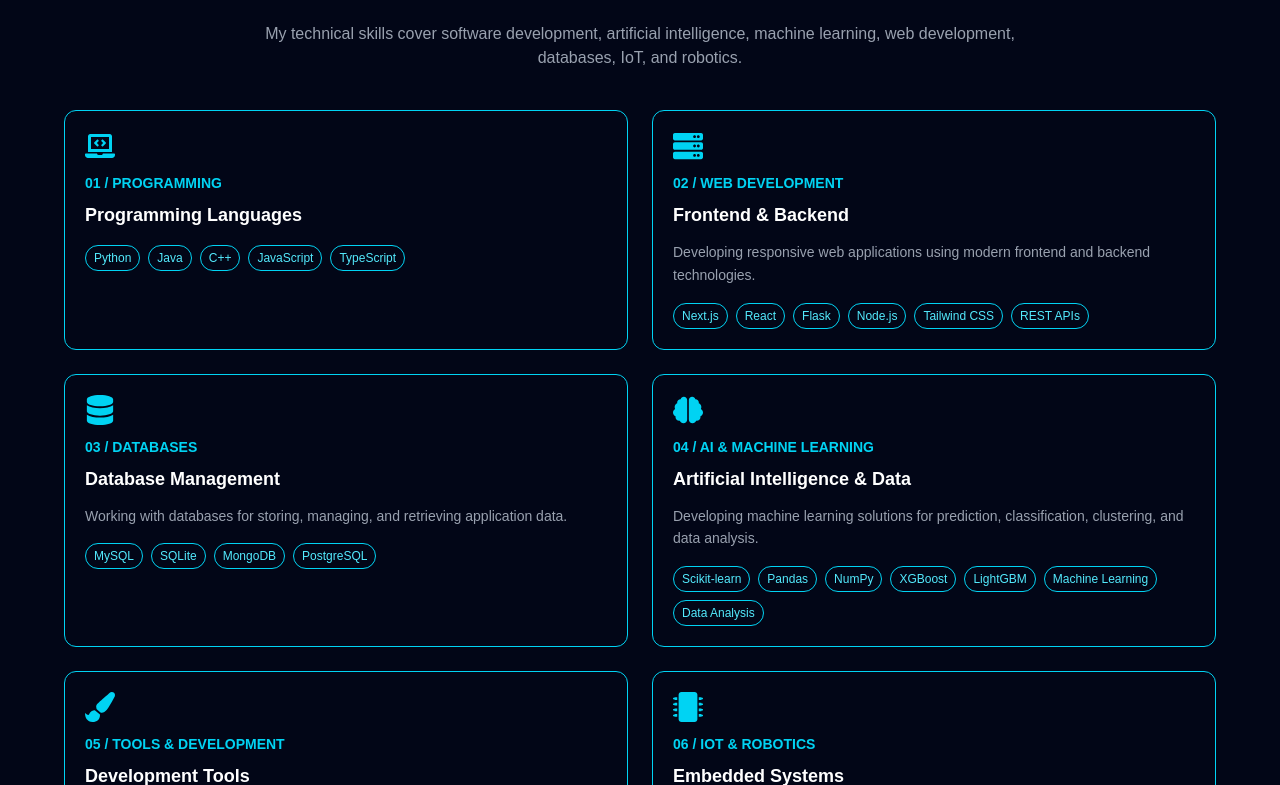
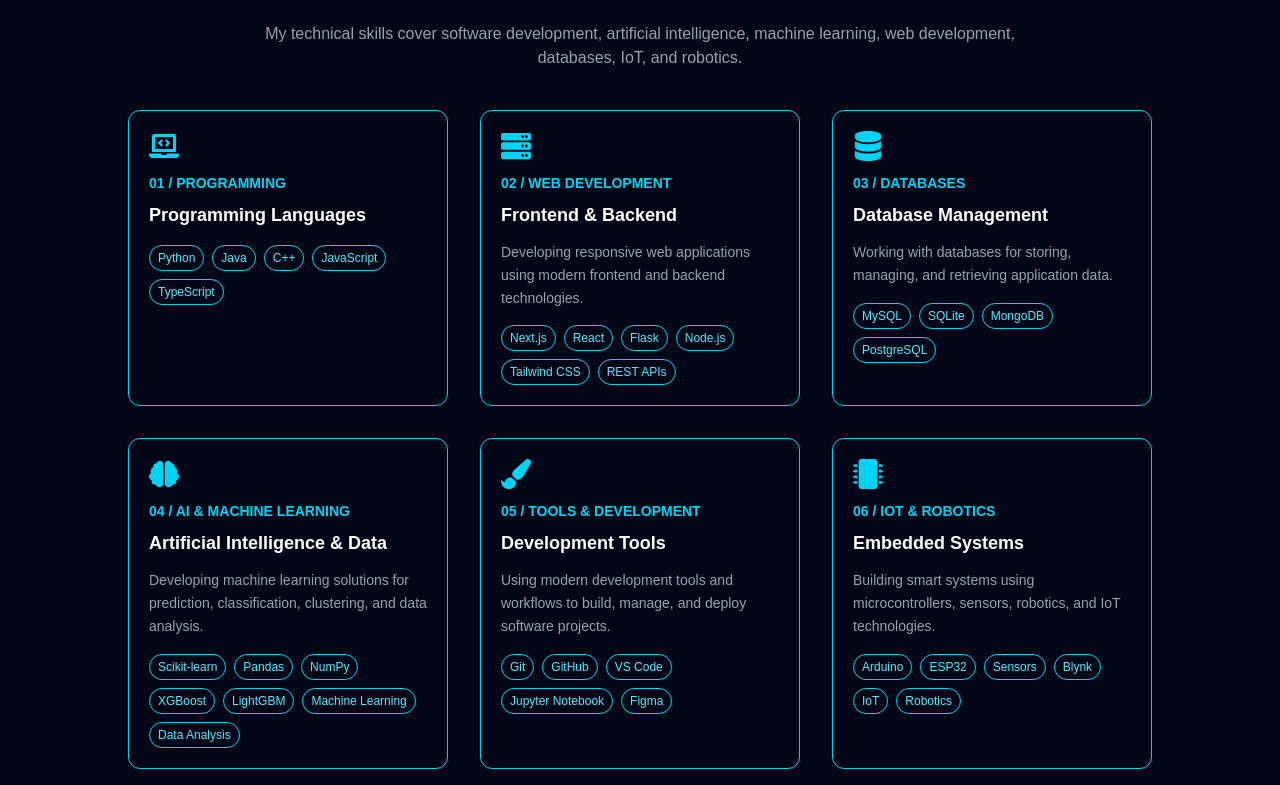
Before and after one commit to Sayuminahettiarachchi/my-portfolio, a Next.js app: page / in a window 1280 px wide. Shown: the part 1695-2480 px from the top of the page. Built offline with nearby package versions, Linux system fonts and the light colour scheme.

Commit message:
Update portfolio section colors

```diff
--- a/components/about/About.tsx
+++ b/components/about/About.tsx
@@ -4,7 +4,7 @@
     <section
       id="about"
       className="
-        bg-[#020617]
+       bg-[#070d1a]
         text-white
         px-6
         py-20
--- a/components/certifications/Certifications.tsx
+++ b/components/certifications/Certifications.tsx
@@ -52,7 +52,7 @@
   return (
     <section
       id="certifications"
-      className="bg-[#020617] text-white px-6 pt-16 pb-8"
+     className="bg-[#070d1a] text-white px-6 pt-16 pb-8"
     >
       <h2 className="text-4xl font-bold text-center">
         MY <span className="text-cyan-400">CERTIFICATIONS</span>
--- a/components/contact/Contact.tsx
+++ b/components/contact/Contact.tsx
@@ -4,7 +4,7 @@
   return (
     <section
       id="contact"
-      className="bg-[#020617] text-white px-6 py-20 text-center"
+     className="bg-[#111827] text-white px-6 py-20 text-center"
     >
       <h2 className="text-4xl md:text-5xl font-bold">
         GET IN <span className="text-cyan-400">TOUCH</span>
--- a/components/skills/Skills.tsx
+++ b/components/skills/Skills.tsx
@@ -135,7 +135,7 @@
           IoT, and robotics.
         </p>
 
-        <div className="grid md:grid-cols-2 gap-6 mt-10">
+        <div className="grid md:grid-cols-3 gap-8 mt-10 max-w-5xl mx-auto">
           {skillCategories.map((item, index) => (
             <div
               key={index}
```
